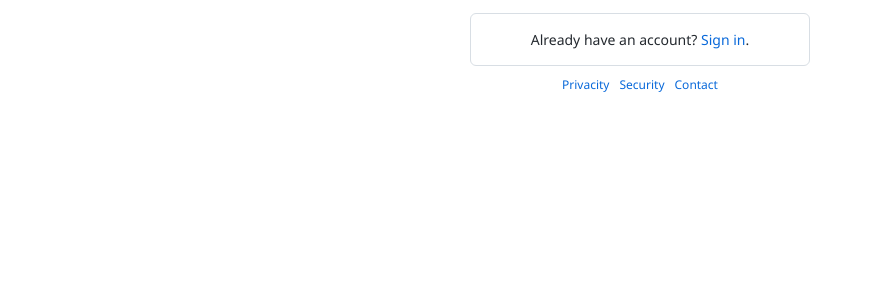
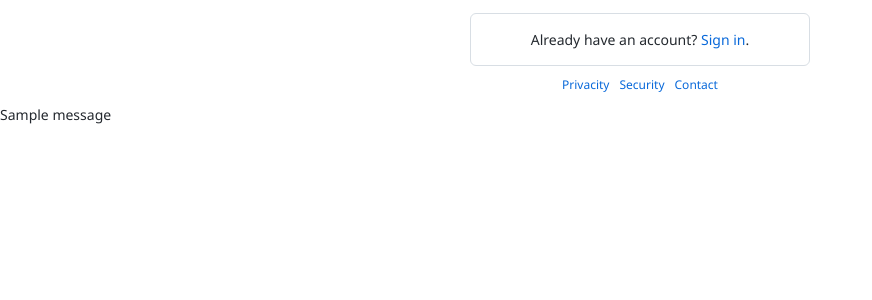
Before and after one commit to J4breu/flask-museum-mysql, a Python web app: template src/templates/registration.html in a window 1280 px wide. Shown: the part 482-782 px from the top of the page, without its empty margins (0-872 px from the left). Run offline with Jinja, Linux system fonts and the light colour scheme; the template is opened without the code that fills it, so the values that code supplies are empty; one stand-in notice (Sample message) is shown.

Commit message:
Commit 003: Fix logo and add disclaimer

```diff
--- a/src/templates/layout.html
+++ b/src/templates/layout.html
@@ -5,7 +5,7 @@
   <meta charset="UTF-8">
   <meta http-equiv="X-UA-Compatible" content="IE=edge">
   <meta name="viewport" content="width=device-width, initial-scale=1.0">
-  <link rel="shortcut icon" href="../static/img/logo.svg" type="image/x-icon">
+  <link rel="shortcut icon" href="{{ url_for('static', filename='/img/logo.svg') }}">
   <title>{% block title %}{% endblock %} · Museum ABA</title>
   {% block customCSS %}
   {% endblock %}
@@ -14,6 +14,15 @@
 <body>
   {% block body %}
   {% endblock %}
+  <div>
+    {% with messages = get_flashed_messages() %}
+    {% if messages %}
+    {% for message in messages %}
+    <p>{{ message }}</p>
+    {% endfor %}
+    {% endif %}
+    {% endwith %}
+  </div>
 </body>
 
 </html>
```
Also changed, not shown: README.md.
